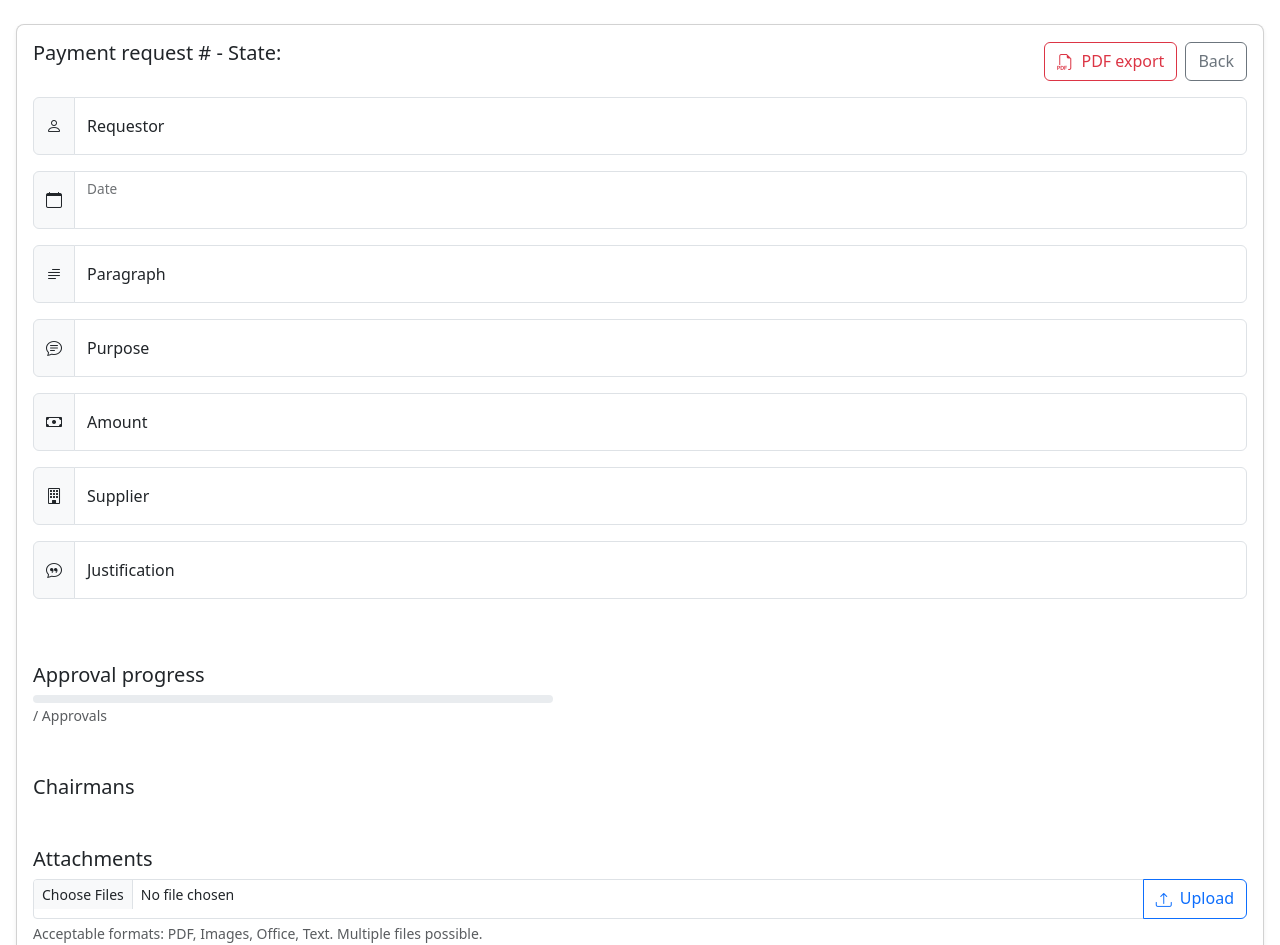
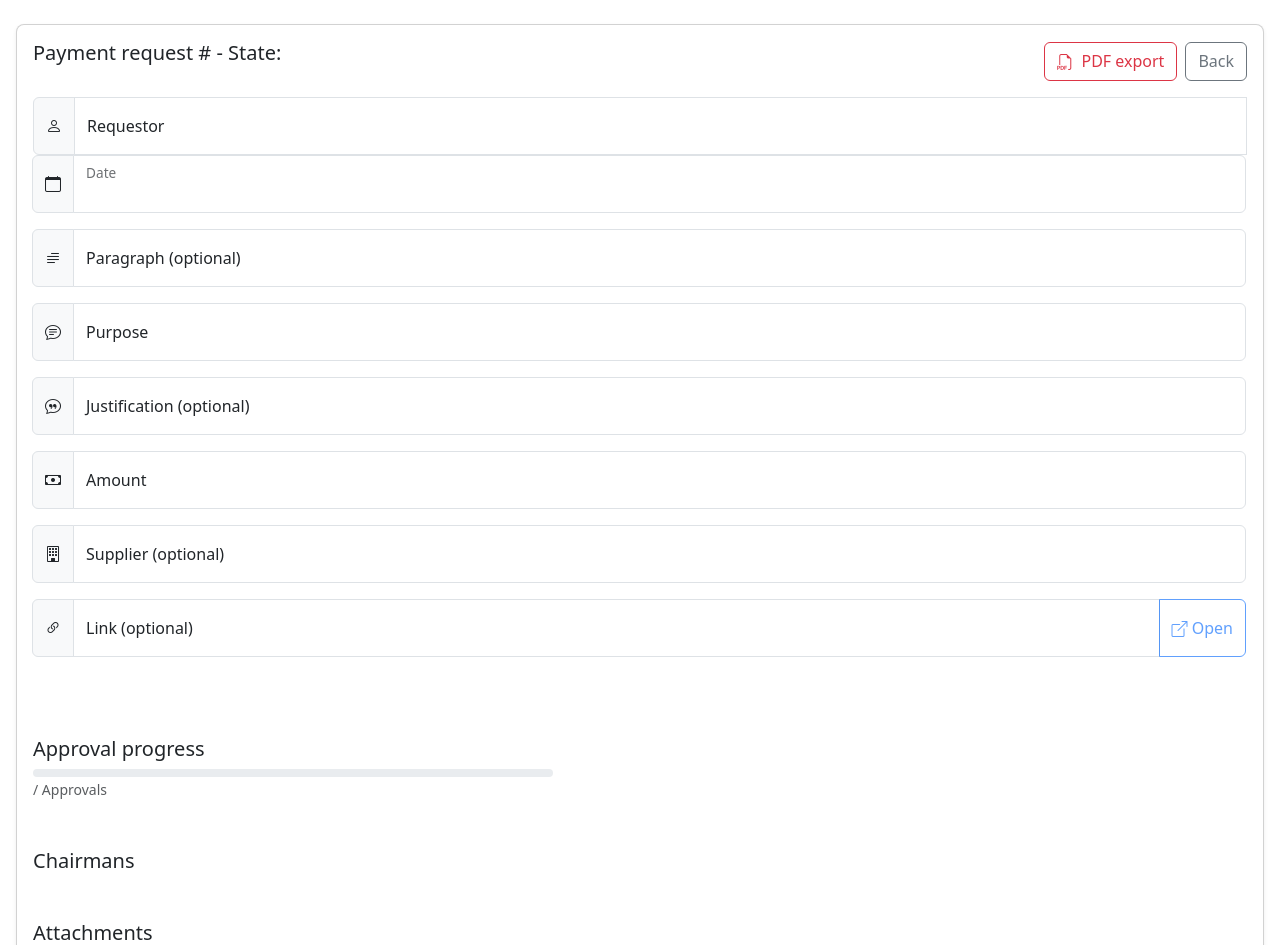
Before and after one commit to michaele1410/BottleBalance, a Python web app: template web/templates/payment_authorization_detail.html in a window 1280 px wide. Shown: the part 65-1010 px from the top of the page. Run offline with Jinja, Linux system fonts and the light colour scheme; the template is opened without the code that fills it, so the values that code supplies are empty.

Commit message:
some imporovements

```diff
--- a/web/app.py
+++ b/web/app.py
@@ -225,7 +225,7 @@ def serialize_attachment(att):
 def notify_managing_users(request_id, requestor, amount, date):
     subject = _('New payment request from %(requester)s', requester=requestor)
     body = _(
-        "A new payment request has been created.\n\n"
+        "a new payment request has been created.\n\n"
         "Requestor: %(requester)s\n"
         "Amount: %(amount).2f EUR\n"
         "Date: %(date)s\n"
@@ -425,6 +425,7 @@ CREATE TABLE IF NOT EXISTS payment_requests (
     amount NUMERIC(10,2),
     supplier TEXT,
     justification TEXT,
+    link TEXT CHECK (link ~ '^(https?://).*'),
     state VARCHAR(20) DEFAULT 'pending',
     read_only BOOLEAN DEFAULT FALSE,
     created_at TIMESTAMP NOT NULL DEFAULT NOW(),
--- a/web/modules/mail_utils.py
+++ b/web/modules/mail_utils.py
@@ -75,7 +75,7 @@ def send_status_email(to_email: str, request_id: int, state: str, cc_approvers:
 
     subject = _('Payment request #%(id)d – State: %(state)s', id=request_id, state=state.capitalize())
     body = _(
-        "Your payment request #%(id)d was sent to '%(state)s'.\n\n"
+        "The payment request #%(id)d was set to '%(state)s'.\n\n"
         "Link: %(link)s",
         id=request_id,
         state=state,
--- a/web/modules/payment_utils.py
+++ b/web/modules/payment_utils.py
@@ -105,7 +105,7 @@ def send_new_request_notifications(request_id: int, approver_emails: list[str])
     subject = _('New payment request #%(id)d', id=request_id)
     body = _(
         "Hello,\n\n"
-        "A new payment request (#%(id)d) has just been created.\n"
+        "a new payment request (#%(id)d) has just been created.\n"
         "For review/approval:\n%(link)s\n\n"
         "Best regards, %(app)s",
         id=request_id,
--- a/web/templates/payment_authorization_detail.html
+++ b/web/templates/payment_authorization_detail.html
@@ -22,6 +22,7 @@
 
       </div>
         {% if payment_request.state not in ['approved', 'completed', 'rejected', 'withdrawn'] and approvals_done == 0 %}
+        <!-- Requestor -->
         <div class="input-group mb-3">
           <span class="input-group-text"><i class="bi bi-person"></i></span>
           <div class="form-floating flex-grow-1">
@@ -31,6 +32,7 @@
           </div>
         </div>
 
+        <!-- Date -->
         <div class="input-group mb-3">
           <span class="input-group-text"><i class="bi bi-calendar"></i></span>
           <div class="form-floating flex-grow-1">
@@ -41,61 +43,110 @@
         </div>
 
         <input type="hidden" name="csrf_token" value="{{ csrf_token() }}">
+        <!-- Paragraph -->
         <div class="input-group mb-3">
           <span class="input-group-text"><i class="bi bi-text-paragraph"></i></span>
           <div class="form-floating flex-grow-1">
             <input type="text" name="paragraph"  inputmode="text" class="form-control"
               placeholder="{{ _('Paragraph') }}" value="{{ payment_request.paragraph or '' }}">
-              <label for="paragraph">{{ _('Paragraph') }}</label>
+              <label for="paragraph">{{ _('Paragraph (optional)') }}</label>
           </div>
         </div>
 
+        <!-- Purpose -->
         <div class="input-group mb-3">
           <span class="input-group-text"><i class="bi bi-chat-text"></i></span>
           <div class="form-floating flex-grow-1">
             <input type="text" name="purpose"  inputmode="text" class="form-control"
-              placeholder="{{ _('Purpose') }}" value="{{ payment_request.purpose or '' }}">
+              placeholder="{{ _('Purpose') }}" value="{{ payment_request.purpose or '' }}" required>
               <label for="purpose">{{ _('Purpose') }}</label>
+               <div class="invalid-feedback">
+                {{ _('Please enter a purpose') }}
+              </div>
           </div>
         </div>
 
+        <!-- Justification -->
+         <div class="input-group mb-3">
+          <span class="input-group-text"><i class="bi bi-chat-quote"></i></span>
+          <div class="form-floating flex-grow-1">
+            <input type="text" name="justification"  inputmode="text" class="form-control"
+              placeholder="{{ _('Justification') }}" rows="3" value="{{ payment_request.justification or '' }}" >
+              <label for="justification">{{ _('Justification (optional)') }}</label>
+          </div>
+        </div>
+
+        <!-- Amount -->
         <div class="input-group mb-3">
           <span class="input-group-text"><i class="bi bi-wallet2"></i></span>
           <div class="form-floating flex-grow-1">
             <input type="number" name="amount"  inputmode="decimal" inputmode="decimal" step="0.01" class="form-control"
-              placeholder="0.00" value="{{ payment_request.amount or '' }}" autocomplete="off">
+              placeholder="0.00" value="{{ payment_request.amount or '' }}" autocomplete="off" required>
               <label for="amount">{{ _('Amount') }}</label>
+              <div class="invalid-feedback">
+                {{ _('Please enter an amount such as 49.90') }}
+              </div>
           </div>
         </div>
 
+        <!-- Supplier / Company-->
         <div class="input-group mb-3">
           <span class="input-group-text"><i class="bi bi-building"></i></span>
           <div class="form-floating flex-grow-1">
             <input type="text" name="supplier"  inputmode="text" class="form-control"
               placeholder="{{ _('Supplier') }}" value="{{ payment_request.supplier or '' }}">
-              <label for="supplier">{{ _('Supplier') }}</label>
+              <label for="supplier">{{ _('Supplier (optional)') }}</label>
           </div>
         </div>
 
+        <!-- Link -->
         <div class="input-group mb-3">
-          <span class="input-group-text"><i class="bi bi-chat-quote"></i></span>
+          <span class="input-group-text"><i class="bi bi-link-45deg"></i></span>
+
           <div class="form-floating flex-grow-1">
-            <input type="text" name="justification"  inputmode="text" class="form-control"
-              placeholder="{{ _('Justification') }}" rows="3" value="{{ payment_request.justification or '' }}">
-              <label for="justification">{{ _('Justification') }}</label>
+            <input
+              type="url"
+              name="link"
+              id="link"
+              class="form-control"
+              placeholder="{{ _('Link (optional)') }}"
+              value="{{ payment_request.link or '' }}"
+              inputmode="url"
+              pattern="https?://.+"
+            >
+            <label for="link">{{ _('Link (optional)') }}</label>
+            <div class="invalid-feedback">
+              {{ _('Please enter a valid URL with http(s)://.') }}
             </div>
           </div>
 
+          <button
+            type="button"
+            id="openLinkBtn"
+            class="btn btn-outline-primary"
+            disabled
+            title="{{ _('Open link') }}"
+          >
+            <i class="bi bi-box-arrow-up-right"></i>
+            <span class="d-none d-sm-inline">{{ _('Open') }}</span>
+          </button>
+        </div>
+
+        <!-- ELSE READONYL-->
         {% else %}
+        <!-- Requestor -->
         <div class="input-group mb-3">
           <span class="input-group-text"><i class="bi bi-person"></i></span>
           <div class="form-floating flex-grow-1">
             <input type="text" name="requestor"  inputmode="text" class="form-control"
-              placeholder="{{ _('Requestor') }}" value="{{ payment_request.requestor or '' }}" readonly>
+              placeholder="{{ _('Requestor') }}" value="{{ payment_request.requestor or '' }}" required>
               <label for="requestor">{{ _('Requestor') }}</label>
+              <div class="invalid-feedback">
+                {{ _('Please enter a requestor') }}
           </div>
         </div>
 
+        <!-- Date -->
         <div class="input-group mb-3">
           <span class="input-group-text"><i class="bi bi-calendar"></i></span>
           <div class="form-floating flex-grow-1">
@@ -107,15 +158,17 @@
 
         <input type="hidden" name="csrf_token" value="{{ csrf_token() }}">
 
+        <!-- Paragraph -->
         <div class="input-group mb-3">
           <span class="input-group-text"><i class="bi bi-text-paragraph"></i></span>
           <div class="form-floating flex-grow-1">
             <input type="text" name="paragraph"  inputmode="text" class="form-control"
               placeholder="{{ _('Paragraph') }}" value="{{ payment_request.paragraph or '' }}" readonly>
-              <label for="paragraph">{{ _('Paragraph') }}</label>
+              <label for="paragraph">{{ _('Paragraph (optional)') }}</label>
           </div>
         </div>
 
+        <!-- Purpose -->
         <div class="input-group mb-3">
           <span class="input-group-text"><i class="bi bi-chat-text"></i></span>
           <div class="form-floating flex-grow-1">
@@ -125,6 +178,17 @@
           </div>
         </div>
 
+        <!-- Justification -->
+         <div class="input-group mb-3">
+          <span class="input-group-text"><i class="bi bi-chat-quote"></i></span>
+          <div class="form-floating flex-grow-1">
+            <input type="text" name="justification"  inputmode="text" class="form-control"
+              placeholder="{{ _('Justification') }}" value="{{ payment_request.justification or '' }}" readonly>
+              <label for="justification">{{ _('Justification (optional)') }}</label>
+          </div>
+        </div>
+
+        <!-- Amount -->
         <div class="input-group mb-3">
           <span class="input-group-text"><i class="bi bi-cash"></i></span>
           <div class="form-floating flex-grow-1">
@@ -134,22 +198,47 @@
           </div>
         </div>
 
+        <!-- Supplier / Company-->
         <div class="input-group mb-3">
           <span class="input-group-text"><i class="bi bi-building"></i></span>
           <div class="form-floating flex-grow-1">
             <input type="text" name="supplier"  inputmode="text" class="form-control"
               placeholder="{{ _('Supplier') }}" value="{{ payment_request.supplier or '' }}" readonly>
-              <label for="supplier">{{ _('Supplier') }}</label>
+              <label for="supplier">{{ _('Supplier (optional)') }}</label>
           </div>
         </div>
 
+        <!-- Link -->
         <div class="input-group mb-3">
-          <span class="input-group-text"><i class="bi bi-chat-quote"></i></span>
+          <span class="input-group-text"><i class="bi bi-link-45deg"></i></span>
+
           <div class="form-floating flex-grow-1">
-            <input type="text" name="justification"  inputmode="text" class="form-control"
-              placeholder="{{ _('Justification') }}" value="{{ payment_request.justification or '' }}" readonly>
-              <label for="justification">{{ _('Justification') }}</label>
+            <input
+              type="url"
+              name="link"
+              id="link"
+              class="form-control"
+              placeholder="{{ _('Link') }}"
+              value="{{ payment_request.link or '' }}"
+              inputmode="url"
+              pattern="https?://.+"
+              readonly>
+            <label for="link">{{ _('Link (optional)') }}</label>
+            <div class="invalid-feedback">
+              {{ _('Bitte eine gültige URL mit http(s):// eingeben.') }}
             </div>
+          </div>
+
+          <button
+            type="button"
+            id="openLinkBtn"
+            class="btn btn-outline-primary"
+            disabled
+            title="{{ _('Open link') }}"
+          >
+            <i class="bi bi-box-arrow-up-right"></i>
+            <span class="d-none d-sm-inline">{{ _('Open') }}</span>
+          </button>
         </div>
 
         {% endif %}
@@ -262,4 +351,43 @@
     </table>
   </div>
 </div>
+
+
+<!-- LINK -->
+<script>
+  // Aktiviert/Deaktiviert den Button und öffnet den Link
+  (function () {
+    const input = document.getElementById('link');
+    const btn = document.getElementById('openLinkBtn');
+
+    function isValidUrl(value) {
+      if (!value) return false;
+      // Erlaubt http/https, verhindert javascript:-URIs
+      try {
+        const u = new URL(value);
+        return u.protocol === 'http:' || u.protocol === 'https:';
+      } catch (e) {
+        return false;
+      }
+    }
+
+    function syncButtonState() {
+      btn.disabled = !isValidUrl(input.value.trim());
+    }
+
+    // Initialzustand (z. B. beim Editieren)
+    syncButtonState();
+
+    // Live-Validierung
+    input.addEventListener('input', syncButtonState);
+
+    // Klick öffnet den Link
+    btn.addEventListener('click', () => {
+      const url = input.value.trim();
+      if (isValidUrl(url)) {
+        window.open(url, '_blank', 'noopener,noreferrer');
+      }
+    });
+  })();
+</script>
 {% endblock %}
```
Also changed, not shown: web/payment.py (+17 -6 lines), web/templates/payment_authorization.html (+57 -15 lines), web/translations/de/LC_MESSAGES/messages.po, web/translations/en/LC_MESSAGES/messages.po. Lines whose indentation alone changed are shown as unchanged.
